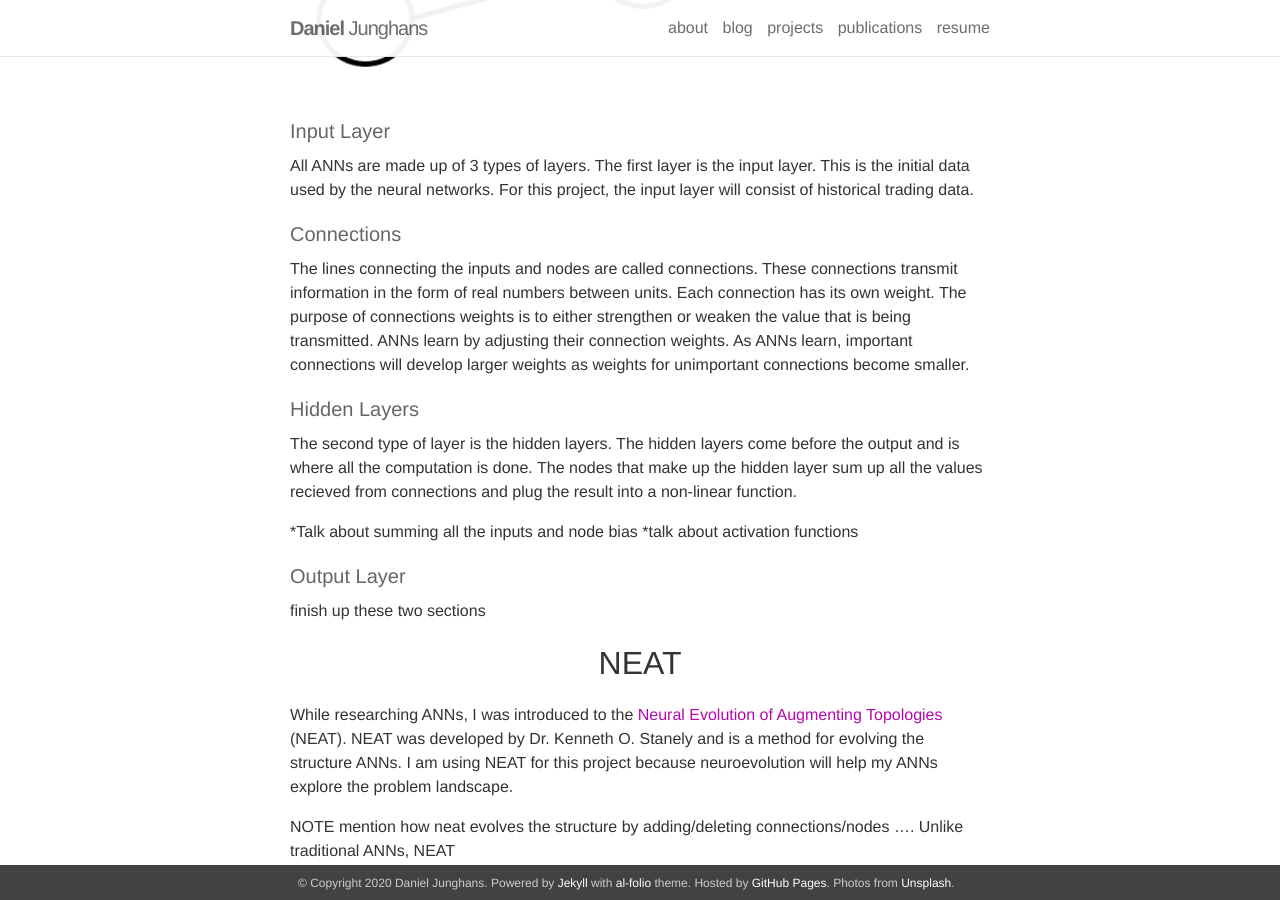
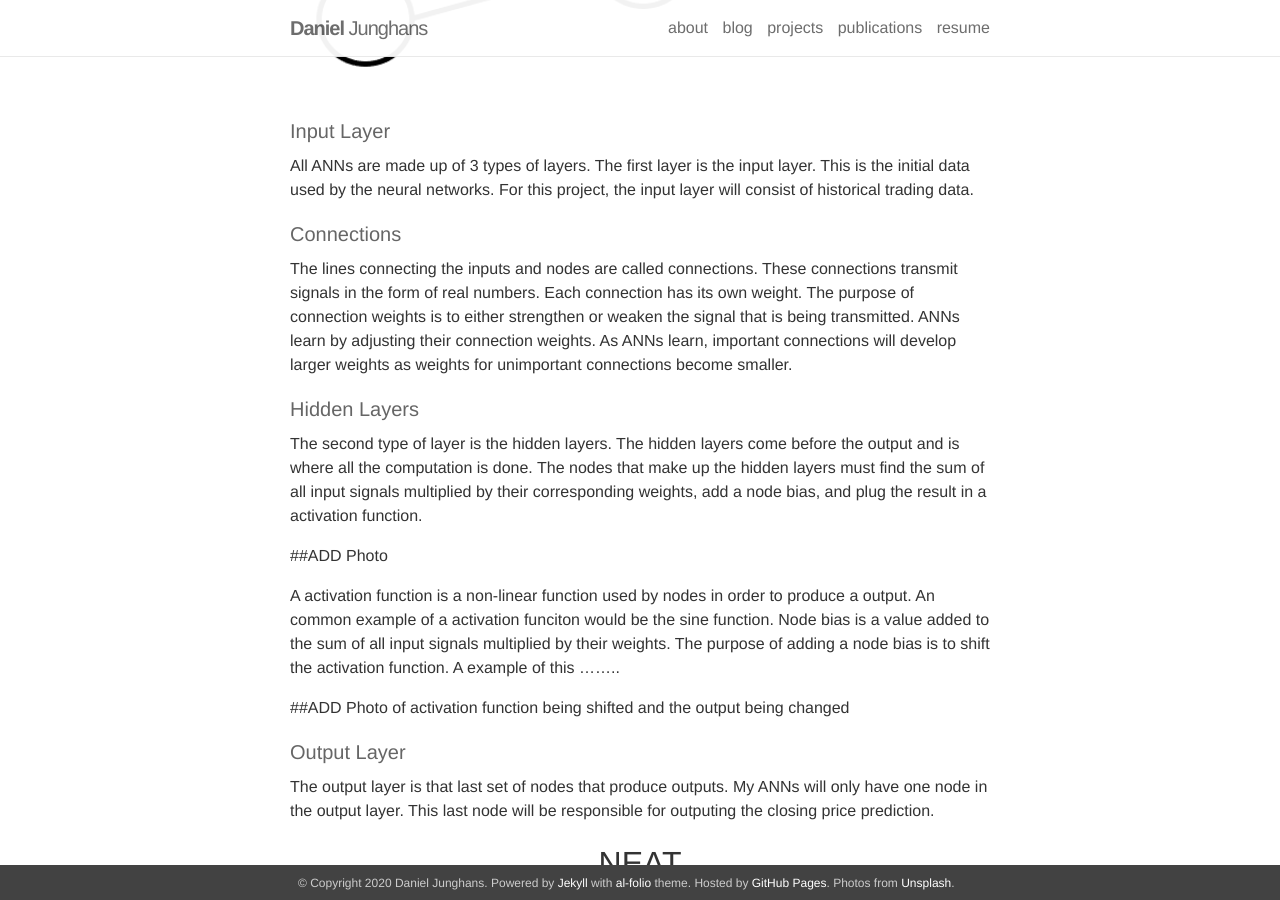
Before and after one commit to DanielJunghans/danieljunghans.github.io, a Jekyll site: the page built from _posts/2020-6-18-NEAT.markdown, in a window 1280 px wide and 900 px high, scrolled down 860 px. Built offline with Jekyll 4.4.1, drawn with Linux system fonts in a browser that asks for light colours; nearby versions of some CDN libraries.

Commit message:
big blog update

```diff
--- a/_posts/2020-6-18-NEAT.markdown
+++ b/_posts/2020-6-18-NEAT.markdown
@@ -21,17 +21,20 @@ ANNs are inspired by biological brains and are made up of densely interconnected
 <h4>Input Layer</h4>
 All ANNs are made up of 3 types of layers. The first layer is the input layer. This is the initial data used by the neural networks. For this project, the input layer will consist of historical trading data.
 <h4>Connections</h4>
-The lines connecting the inputs and nodes are called connections. These connections transmit information in the form of real numbers between units. Each connection has its own weight. The purpose of connections weights is to either strengthen or weaken the value that is being transmitted. ANNs learn by adjusting their connection weights. As ANNs learn, important connections will develop larger weights as weights for unimportant connections become smaller.
+The lines connecting the inputs and nodes are called connections. These connections transmit signals in the form of real numbers. Each connection has its own weight. The purpose of connection weights is to either strengthen or weaken the signal that is being transmitted. ANNs learn by adjusting their connection weights. As ANNs learn, important connections will develop larger weights as weights for unimportant connections become smaller.
 
 <h4>Hidden Layers</h4>
-The second type of layer is the hidden layers. The hidden layers come before the output and is where all the computation is done. The nodes that make up the hidden layer sum up all the values recieved from connections and plug the result into a non-linear function.
+The second type of layer is the hidden layers. The hidden layers come before the output and is where all the computation is done. The nodes that make up the hidden layers must find the sum of all input signals multiplied by their corresponding weights, add a node bias, and plug the result in a activation function.
 
-*Talk about summing all the inputs and node bias
-*talk about activation functions
+##ADD Photo
 
+A activation function is a non-linear function used by nodes in order to produce a output. An common example of a activation funciton would be the sine function. Node bias is a value added to the sum of all input signals multiplied by their weights. The purpose of adding a node bias is to shift the activation function. A example of this ........
+
+##ADD Photo of activation function being shifted and the output being changed
 
 <h4>Output Layer</h4>
-finish up these two sections
+The output layer is that last set of nodes that produce outputs. My ANNs will only have one node in the output layer. This last node will be responsible for outputing the closing price prediction.
+
 
 
 <p style="text-align: center;"><font size="+3">NEAT</font></p>
```
